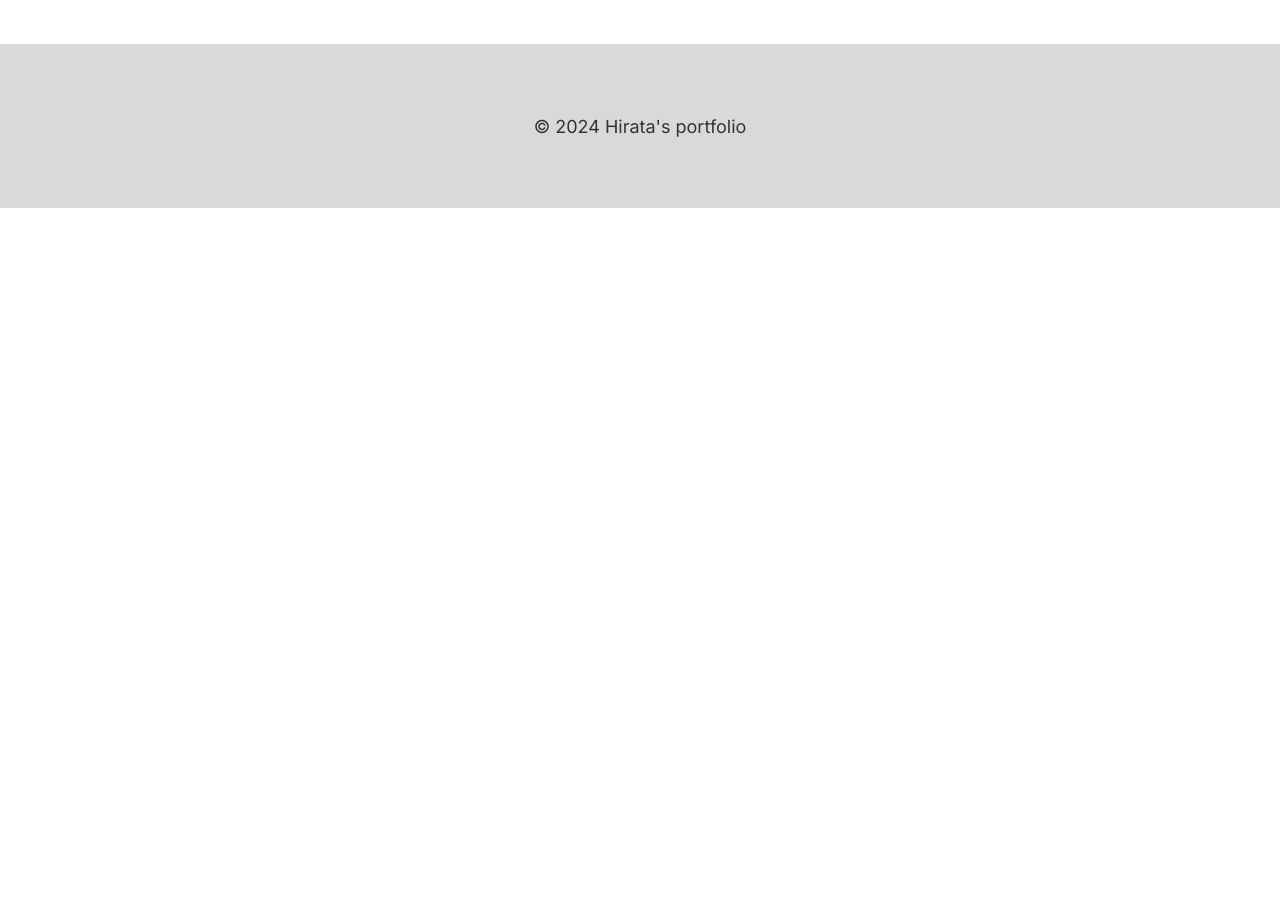
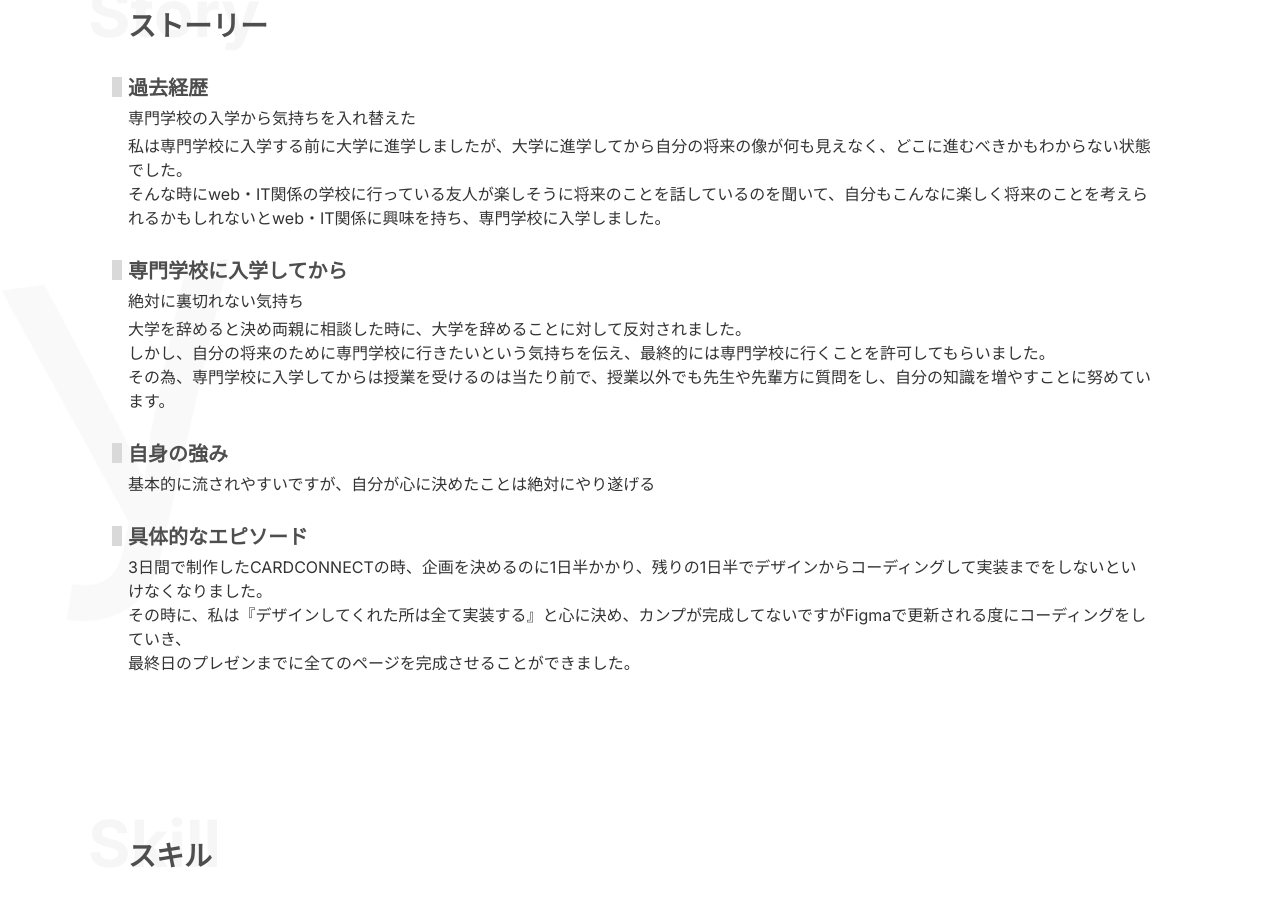
Before and after one commit to koudaihirata/portfolio1, a Next.js app: page /Profile in a window 1280 px wide. Shown: the part 540-1440 px from the top of the page. Before the commit the page ends 800 px from the top, so only its background shows below. Built offline with nearby package versions, Linux system fonts and the light colour scheme.

Commit message:
プロフィールページにストーリーとスキルのセクションを追加

```diff
--- a/src/app/Profile/Profile.scss
+++ b/src/app/Profile/Profile.scss
@@ -26,3 +26,133 @@
         }
     }
 }
+
+.projectsStory{
+    width: 80%;
+    margin: 80px auto 0;
+    position: relative;
+
+    &::before{
+        content: "Story";
+        position: absolute;
+        font-size: 450px;
+        transform: rotate(-0deg);
+        color: #F9F9F9;
+        z-index: -1;
+        animation: Story 8s infinite;
+    }
+    @keyframes Story{
+        0%{
+            transform: rotate(-8deg) translateX(100%);
+        }
+        100%{
+            transform: rotate(-8deg) translateX(-100%);
+        }
+    }
+        h3{
+        font-size: 28px;
+        position: relative;
+        color: #4e4e4e;
+
+        &::before{
+            content: "Story";
+            position: absolute;
+            top: -30px;
+            left: -40px;
+            font-size: 65px;
+            color: #F6F6F6;
+            z-index: -1;
+        }
+    }
+    h4{
+        font-size: 20px;
+        color: #4e4e4e;
+        margin: 26px 0 0;
+        position: relative;
+
+        &::before{
+            content: "";
+            position: absolute;
+            width: 10px;
+            height: 20px;
+            background-color: #D9D9D9;
+            top: 5px;
+            left: -16px;
+        }
+    }
+    div{
+        width: 900px;
+        height: 640px;
+        border-radius: 15px;
+        margin: 84px auto 0;
+        background: #F7F7F7;
+        display: flex;
+        justify-content: center;
+        align-items: center;
+
+        &:last-child{
+            width: 100%;
+            height: 64px;
+            display: flex;
+            justify-content: center;
+            align-items: center;
+            background: none;
+        }
+    }
+    button{
+        width: 185px;
+        height: 65px;
+        font-size: 28px;
+        border: none;
+        background: #D9D9D9;
+        color: #fff;
+        border-radius: 5px;
+        position: relative;
+
+        &:hover{
+            background: #C4C4C4;
+        }
+        &::after{
+            content: "";
+            position: absolute;
+            width: 12px;
+            height: 12px;
+            top: 32px;
+            right: 10%;
+            border-top: 2px solid #fff;
+            border-right: 2px solid #fff;
+            transform: translateY(-50%) rotate(45deg);
+        }
+    }
+}
+
+.projectsSkill{
+    width: 80%;
+    margin: 160px auto 0;
+
+    h3{
+        font-size: 28px;
+        position: relative;
+        color: #4e4e4e;
+
+        &::before{
+            content: "Skill";
+            position: absolute;
+            top: -30px;
+            left: -40px;
+            font-size: 65px;
+            color: #F6F6F6;
+            z-index: -1;
+        }
+    }
+    .projectsIcon{
+        width: 100%;
+        display: flex;
+        justify-content: space-around;
+
+        svg{
+            width: 50px;
+            height: 50px;
+        }
+    }
+}
--- a/src/app/Profile/page.tsx
+++ b/src/app/Profile/page.tsx
@@ -2,6 +2,8 @@
 
 import Image from "next/image"
 import "@/app/Profile/Profile.scss"
+import { FontAwesomeIcon } from "@fortawesome/react-fontawesome"
+import { faCss3Alt, faDocker, faHtml5, faJs, faLaravel, faPhp, faReact, faSass,} from "@fortawesome/free-brands-svg-icons"
 
 
 export default function Profile() {
@@ -15,16 +17,71 @@ export default function Profile() {
                         26年卒業予定
                     </p>
                     <p>
-                        2002年 6月1日/大阪府生まれ/大阪府育ち/好きな食べ物はラーメン
-                    </p>
-                    <p style={{marginTop:'30px'}}>
-                        友人がその道に楽しそうに進んでいたので自分もやってみたいなと思いweb・IT業界に興味を持ちました。
+                        2002年 6月1日<br />
+                        大阪府生まれ 大阪府育ち<br />
+                        好きな食べ物はラーメン
                     </p>
                 </div>
                 <div style={{display:'flex',alignItems:'center',justifyContent:'center',width:'330px',height:'330px',background:'#F7F7F7',borderRadius:'20px'}}>
                     <Image src="/MyPhoto.svg" alt="自分の写真" width={300} height={300} />
                 </div>
             </section>
+            <section className="projectsStory">
+                <h3>ストーリー</h3>
+                <h4>過去経歴</h4>
+                <p style={{margin:'4px 0'}}>専門学校の入学から気持ちを入れ替えた</p>
+                <p>
+                    私は専門学校に入学する前に大学に進学しましたが、大学に進学してから自分の将来の像が何も見えなく、どこに進むべきかもわからない状態でした。<br />
+                    そんな時にweb・IT関係の学校に行っている友人が楽しそうに将来のことを話しているのを聞いて、自分もこんなに楽しく将来のことを考えられるかもしれないとweb・IT関係に興味を持ち、専門学校に入学しました。
+                </p>
+                <h4>専門学校に入学してから</h4>
+                <p style={{margin:'4px 0'}}>絶対に裏切れない気持ち</p>
+                <p>
+                    大学を辞めると決め両親に相談した時に、大学を辞めることに対して反対されました。<br />
+                    しかし、自分の将来のために専門学校に行きたいという気持ちを伝え、最終的には専門学校に行くことを許可してもらいました。<br />
+                    その為、専門学校に入学してからは授業を受けるのは当たり前で、授業以外でも先生や先輩方に質問をし、自分の知識を増やすことに努めています。
+                </p>
+                <h4>自身の強み</h4>
+                <p style={{margin:'4px 0'}}>基本的に流されやすいですが、自分が心に決めたことは絶対にやり遂げる</p>
+                <h4>具体的なエピソード</h4>
+                <p style={{margin:'4px 0'}}>
+                    3日間で制作したCARDCONNECTの時、企画を決めるのに1日半かかり、残りの1日半でデザインからコーディングして実装までをしないといけなくなりました。<br />
+                    その時に、私は『デザインしてくれた所は全て実装する』と心に決め、カンプが完成してないですがFigmaで更新される度にコーディングをしていき、<br />
+                    最終日のプレゼンまでに全てのページを完成させることができました。
+                </p>
+            </section>
+            <section className="projectsSkill">
+                <h3>スキル</h3>
+                <div className="projectsIcon">
+                    <div>
+                        <FontAwesomeIcon icon={faHtml5}/>
+                    </div>
+                    <div>
+                        <FontAwesomeIcon icon={faCss3Alt}/>
+                    </div>
+                    <div>
+                        <FontAwesomeIcon icon={faSass}/>
+                    </div>
+                    <div>
+                        <FontAwesomeIcon icon={faJs}/>
+                    </div>
+                    <div>
+                        <FontAwesomeIcon icon={faReact}/>
+                    </div>
+                    <div>
+                        <Image src="/nextjs_icon.png" alt="Next.js" width={50} height={50} />
+                    </div>
+                    <div>
+                        <FontAwesomeIcon icon={faPhp}/>
+                    </div>
+                    <div>
+                        <FontAwesomeIcon icon={faLaravel}/>
+                    </div>
+                    <div>
+                        <FontAwesomeIcon icon={faDocker}/>
+                    </div>
+                </div>
+            </section>
         </main>
     )
 }
```
Also changed, not shown: public/nextjs_icon.png (added).
